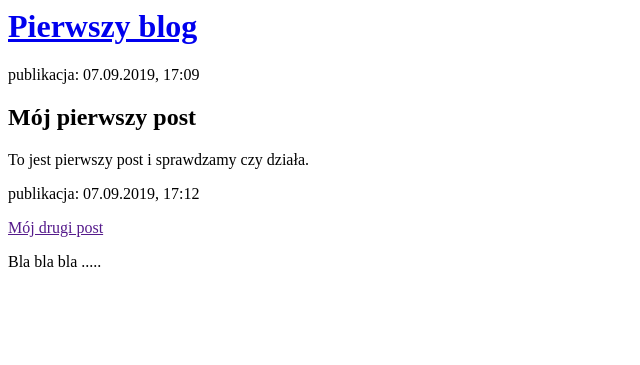
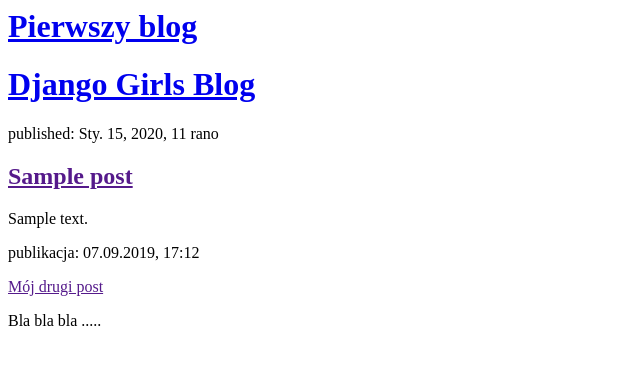
Before and after one commit to ddgrabia/my-first-blog, a Django app: template blog/templates/blog/post_list.html in a window 1280 px wide. Shown: the top 365 px of the page, without its empty margins (0-640 px from the left). Run offline with Django 3.2, Linux system fonts and the light colour scheme; the template is opened without the code that fills it: values that come from a table or form of the project are taken from there, others are empty; tables that the repository leaves empty hold one stand-in row (values such as "Sample post"); parts of the project's set-up code (start-up, migrations or seed data) failed here and were passed over.

Commit message:
Modified templates to display posts from database.

```diff
--- a/blog/templates/blog/post_list.html
+++ b/blog/templates/blog/post_list.html
@@ -8,10 +8,16 @@
     </div>
 
     <div>
-      <p>publikacja: 07.09.2019, 17:09</p>
-      <h2><a herf="">Mój pierwszy post</a></h2>
-      <p> To jest pierwszy post i sprawdzamy czy działa.</p>
+      <h1><a href="/">Django Girls Blog</a></h1>
     </div>
+
+    {% for post in posts %}
+      <div>
+        <p>published: {{post.published_date}}</p>
+        <h2><a href="">{{post.title}}</a></h2>
+        <p>{{post.text|linebreaksbr}}</p>
+      </div>
+    {% endfor %}
 
     <div>
       <p> publikacja: 07.09.2019, 17:12</p>
--- a/blog/views.py
+++ b/blog/views.py
@@ -1,5 +1,7 @@
 from django.shortcuts import render
-
+from django.utils import timezone
+from .models import Post
 # Create your views here.
 def post_list(request):
-    return render(request, 'blog/post_list.html', {})
+    posts = Post.objects.filter(published_date__lte=timezone.now()).order_by('published_date')
+    return render(request, 'blog/post_list.html', {'posts':posts})
```
